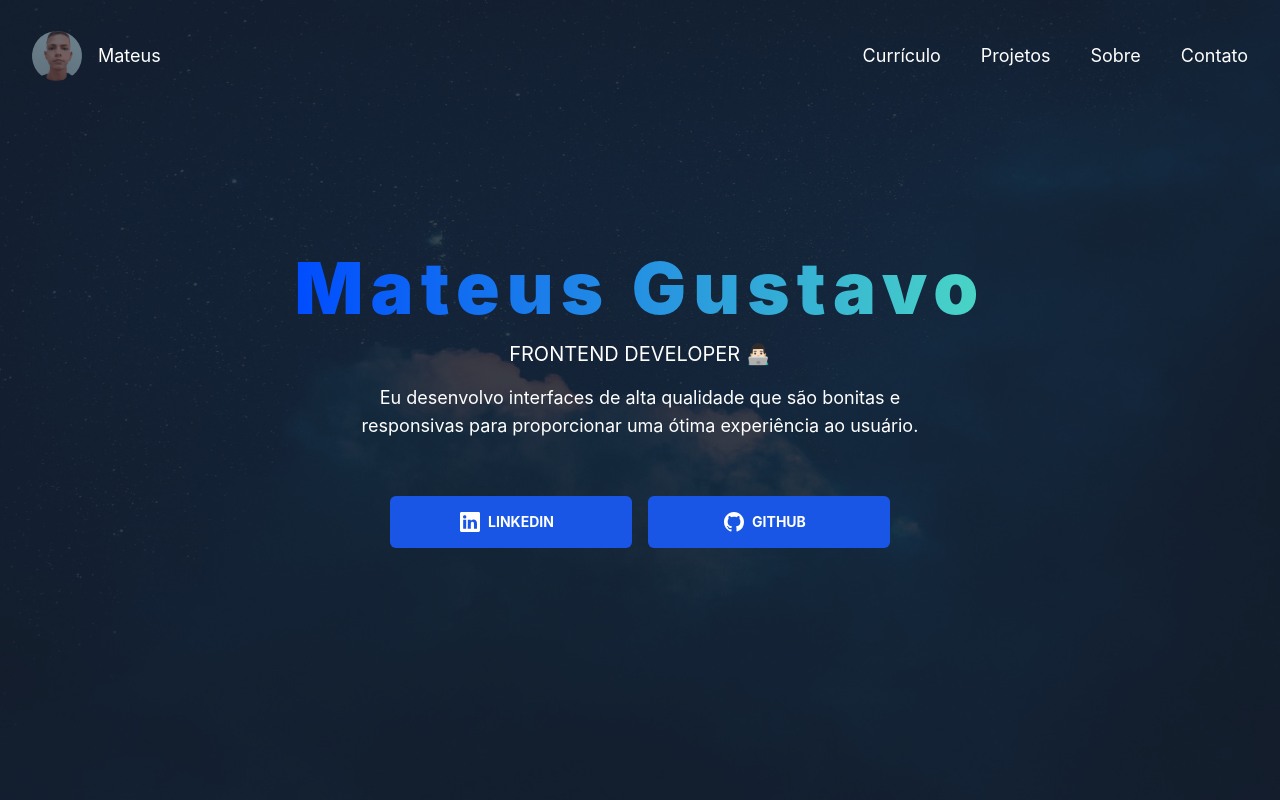
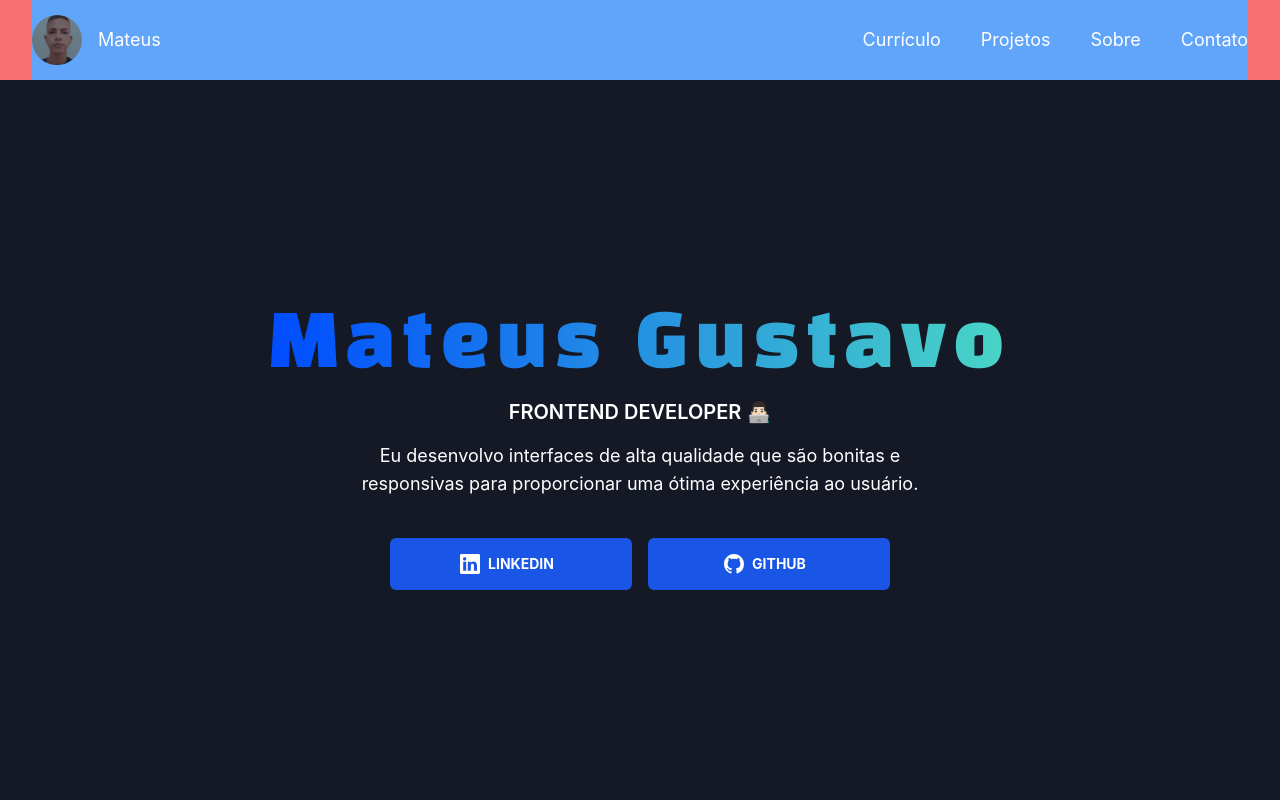
Before and after one commit to MateusGustavo22/portifolio, a Next.js app: page / in a window 1280 px wide. Shown: the top 800 px of the page. Built offline with nearby package versions, Linux system fonts and the light colour scheme.

Commit message:
melhorias no InitialSection

```diff
--- a/src/components/Header.tsx
+++ b/src/components/Header.tsx
@@ -54,14 +54,14 @@ export default function Header() {
   }, [scrolled]);
 
   return (
-    <div className="absolute h-max w-full pt-4 display1:pt-0">
-      <div className="absolute z-40 h-[80px] w-full pl-8 pr-8 display1:pl-4 display1:pr-4">
-        <div className="m-auto flex h-full w-full max-w-[1700px] items-center justify-between">
+
+      <div className="absolute bg-red-400 z-40 h-[80px] w-full pl-8 pr-8 display1:pl-4 display1:pr-4">
+        <div className="m-auto bg-blue-400 flex h-full w-full max-w-[1700px] items-center justify-between">
           <div className="flex h-max w-max items-center">
             <div className="mr-4 h-[50px] w-[50px] -rotate-6 rounded-full bg-[url('/assets/avatar.png')] bg-cover bg-top "></div>
-            <span className="font-sans  text-lg leading-none text-white">Mateus</span>
+            <span className="font-sans text-lg leading-none text-white">Mateus</span>
           </div>
-          <div className="flex h-full w-max items-center space-x-10 display1:hidden">
+          <div className="flex h-full w-max items-center gap-10 display1:hidden">
             <a
               href="/Mateus_Gustavo
               .pdf"
@@ -108,7 +108,6 @@ export default function Header() {
             <div className="w-full border-[1px] border-white group-hover:border-color2"></div>
           </button>
         </div>
-      </div>
       <MenuMobile menuRef={menuRef} right={showMenu} setShowMenu={setShowMenu} />
       <Link
         to="home"
--- a/src/components/InitialSection.tsx
+++ b/src/components/InitialSection.tsx
@@ -4,29 +4,27 @@ export default function InitialSection() {
   return (
     <div
       id="home"
-      className="h-screen w-full bg-[url('/assets/background1.jpg')] bg-cover bg-center display1:h-[700px]"
+      className="h-screen display3:h-[900px] w-full bg-[#141925] display1:h-[700px]"
     >
-      <div className="h-full w-full bg-[rgb(22,30,44,0.84)] pl-4 pr-4 ">
-        <div className="m-auto flex h-full max-w-[1600px] items-center justify-center">
-          <div className="flex h-max w-max flex-col space-y-10 p-1">
-            <div className="flex w-full flex-col items-center space-y-4">
-              <h1 className="bg-gradient-to-r from-[#004CFF] to-[#4AD6C5] bg-clip-text text-center font-sans text-7xl font-[900] tracking-widest text-transparent display1:text-4xl">
+      <div className="m-auto pl-4 pr-4 flex h-full max-w-[1600px] items-center justify-center">
+        <div className="flex h-max w-max flex-col gap-10">
+          <div className="flex w-full flex-col items-center gap-4">
+            <h1 className="bg-gradient-to-r from-[#004CFF] to-[#4AD6C5] bg-clip-text text-center font-title text-7xl tracking-widest text-transparent display1:text-6xl">
               Mateus Gustavo
             </h1>
-              <h3 className="text-center font-sans text-xl text-white display1:text-lg ">FRONTEND DEVELOPER 👨🏻‍💻</h3>
+            <h3 className="text-center font-sans font-semibold text-xl text-white display1:text-lg ">FRONTEND DEVELOPER 👨🏻‍💻</h3>
             <div className="h-max max-w-[590px]">
               <p className="w-full break-words  text-center font-sans text-lg text-white display1:text-base">
                 Eu desenvolvo interfaces de alta qualidade que são bonitas e responsivas para proporcionar uma ótima experiência ao usuário.
               </p>
             </div>
           </div>
-            <div className="m-auto flex w-full max-w-[500px] flex-row space-x-4 pt-4 display1:flex-wrap display1:space-x-0 display1:space-y-4">
+          <div className="m-auto flex w-full max-w-[500px] flex-row display1:flex-wrap gap-4">
             <Button text="LINKEDIN" type="linkedin" link="https://www.linkedin.com/in/matteus-gustavo/" />
             <Button text="GITHUB" type="github" link="https://github.com/MateusGustavo22" />
           </div>
         </div>
       </div>
     </div>
-    </div>
   );
 }
--- a/src/pages/_document.tsx
+++ b/src/pages/_document.tsx
@@ -5,6 +5,9 @@ export default function Document() {
     <Html lang="pt-BR">
       <Head>
         <link rel="icon" href="/assets/favicon.png" />
+        <link rel="preconnect" href="https://fonts.googleapis.com" />
+        <link rel="preconnect" href="https://fonts.gstatic.com" />
+        <link href="https://fonts.googleapis.com/css2?family=Black+Han+Sans&display=swap" rel="stylesheet"></link>
       </Head>
       <body>
         <Main />
--- a/tailwind.config.js
+++ b/tailwind.config.js
@@ -9,10 +9,12 @@ module.exports = {
     extend: {
       screens: {
         display1: { max: "630px" },
-        display2: { max: "1172px" }
+        display2: { max: "1172px" },
+        display3: { min: "1080px" }
       },
       fontFamily: {
-        sans: ["Inter", "sans-serif"]
+        sans: ["Inter", "sans-serif"],
+        title: ["Black Han Sans", "sans-serif"]
       },
       boxShadow: {
         "3xl": "0px 0px 30px rgba(0, 0, 0, 0.12)"
```
Lines whose indentation alone changed are shown as unchanged.
